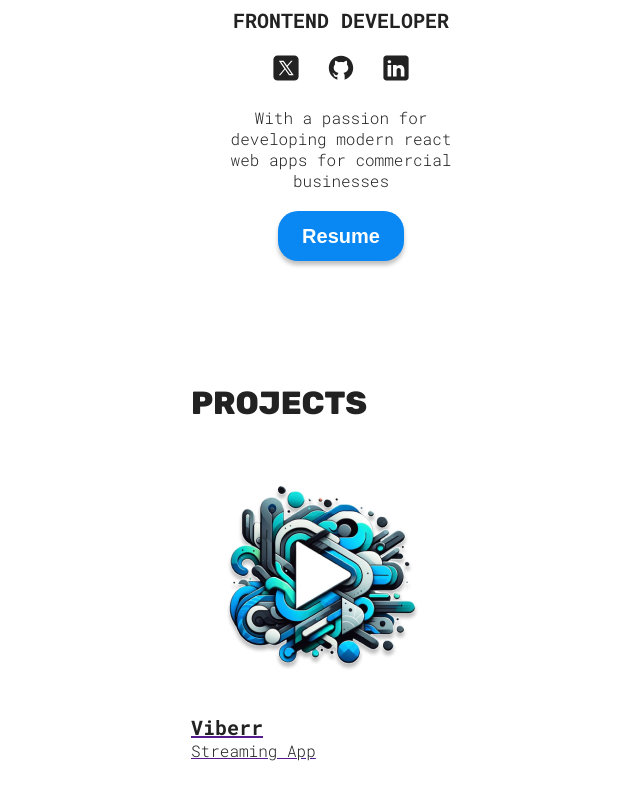
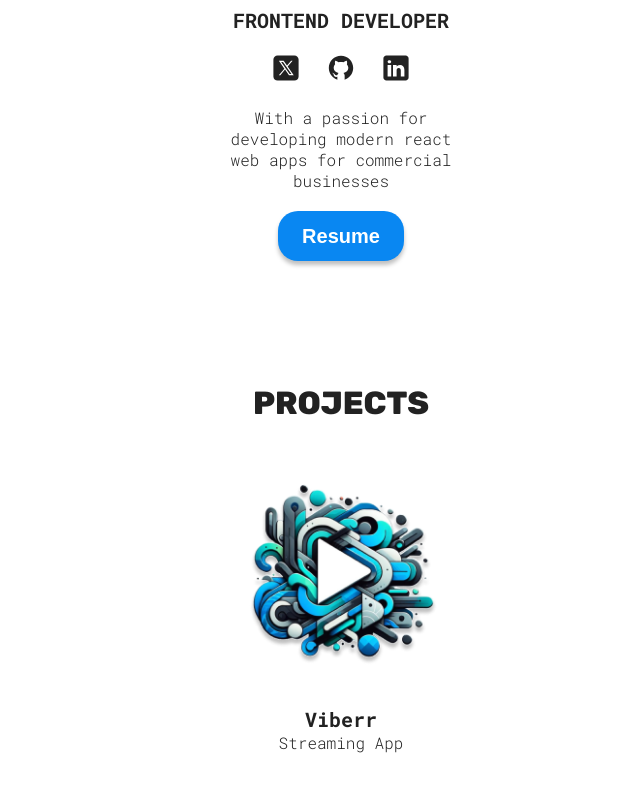
Before and after one commit to velas017/personal-react-website-1, a React (Vite) app: page / in a window 1280 px wide. Shown: the part 476-1276 px from the top of the page, without its empty margins (299-939 px from the left). Built offline with nearby package versions, Linux system fonts and the light colour scheme.

Commit message:
adding css for projectstyles module

```diff
--- a/src/sections/Projects/ProjectsStyles.module.css
+++ b/src/sections/Projects/ProjectsStyles.module.css
@@ -0,0 +1,30 @@
+.container {
+    display: flex;
+    flex-direction: column;
+    text-align: center;
+
+    img {
+        max-width: 250px;
+        align-self: center;
+        background-color: var(--project-car-bg);
+        border-radius: 20px;
+    }
+
+    a{
+        width: fit-content;
+        text-decoration: none;
+        color: #222;
+        transition: transform 200ms ease-in-out;
+    }
+
+    a:hover {
+        transform: scale(1.05);
+    }
+
+    .projectsContainer {
+        display: flex;
+        flex-direction: column;
+        align-items: center;
+        gap: 30px;
+    }
+}
```
